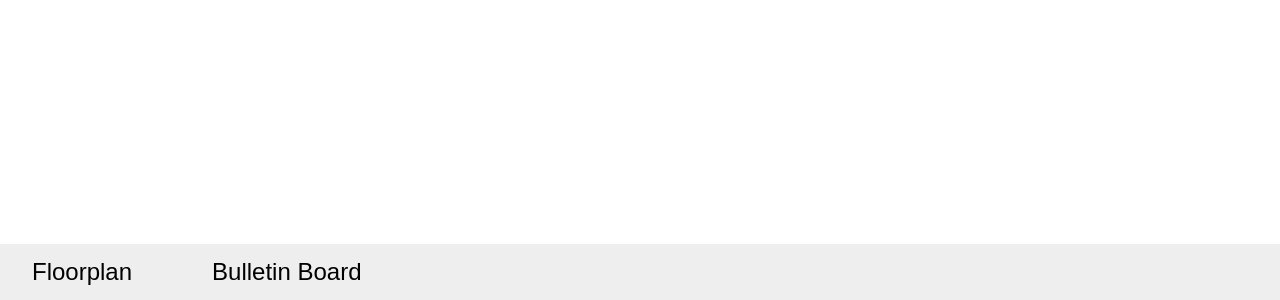
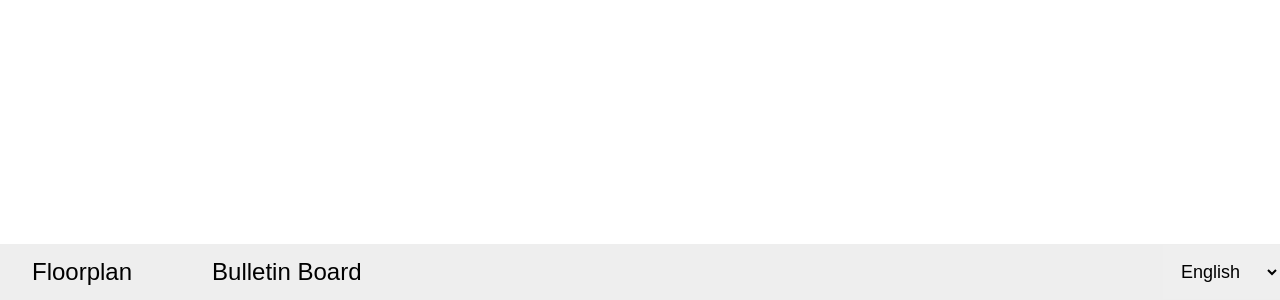
Before and after one commit to Infopisteprojekti/infopiste, a React (Vite) app in the folder frontend/: page / in a window 1280 px wide. Shown: the part 500-800 px from the top of the page. Built offline with nearby package versions, Linux system fonts and the light colour scheme; no server answers.

Commit message:
Add base language switcher

```diff
--- a/frontend/src/App.jsx
+++ b/frontend/src/App.jsx
@@ -1,11 +1,16 @@
 import { Routes, Route, Link } from 'react-router-dom';
 import Floorplan from './components/Floorplan';
 import BulletinBoard from './components/BulletinBoard';
+import { ChevronUp } from 'lucide-react';
 
 import { useTranslation } from 'react-i18next';
 
 function App() {
-  const { t } = useTranslation();
+  const { t, i18n } = useTranslation();
+
+  const changeLanguage = lng => {
+    i18n.changeLanguage(lng);
+  };
 
   return (
     <div>
@@ -16,6 +21,16 @@ function App() {
         <Link className="navbar-button" to="/board">
           {t('navbar.bulletinboard')}
         </Link>
+        <div className="navbar-language-switcher">
+          <select
+            value={i18n.resolvedLanguage}
+            onChange={e => changeLanguage(e.target.value)}
+          >
+            <option value="fi">Finnish</option>
+            <option value="en">English</option>
+            <option value="sv">Swedish</option>
+          </select>
+        </div>
       </div>
       <div>
         <Routes>
--- a/frontend/src/css/index.css
+++ b/frontend/src/css/index.css
@@ -26,3 +26,24 @@ body,
 .navbar-button:hover {
   background-color: #cccccc;
 }
+
+.navbar-language-switcher {
+  margin-left: auto;
+  position: relative;
+  display: flex;
+  align-items: center;
+}
+
+.navbar-language-switcher select {
+  font-size: 18px;
+  padding: 16px 14px;
+  color: black;
+  border: none;
+  cursor: pointer;
+  /* appearance: none; */
+  outline: none;
+}
+
+.navbar-language-switcher select:hover {
+  background-color: #cccccc;
+}
```
